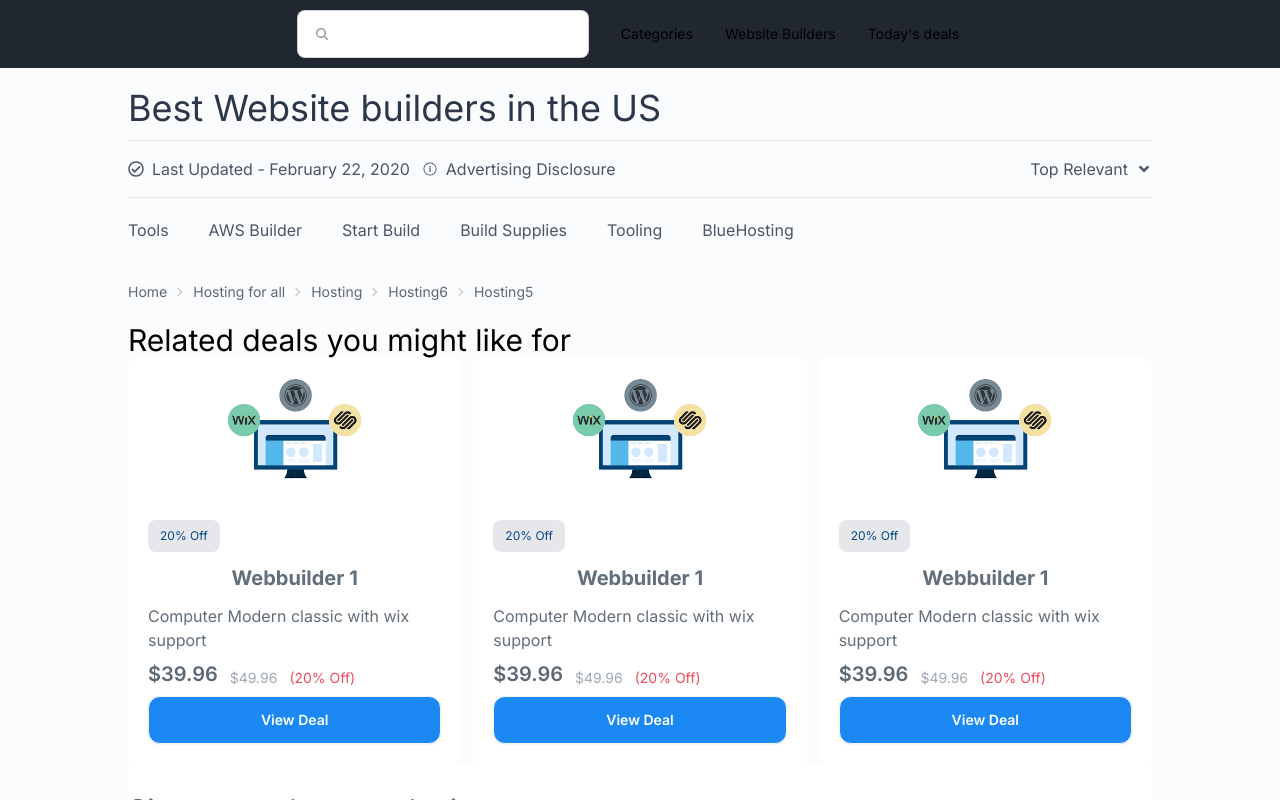
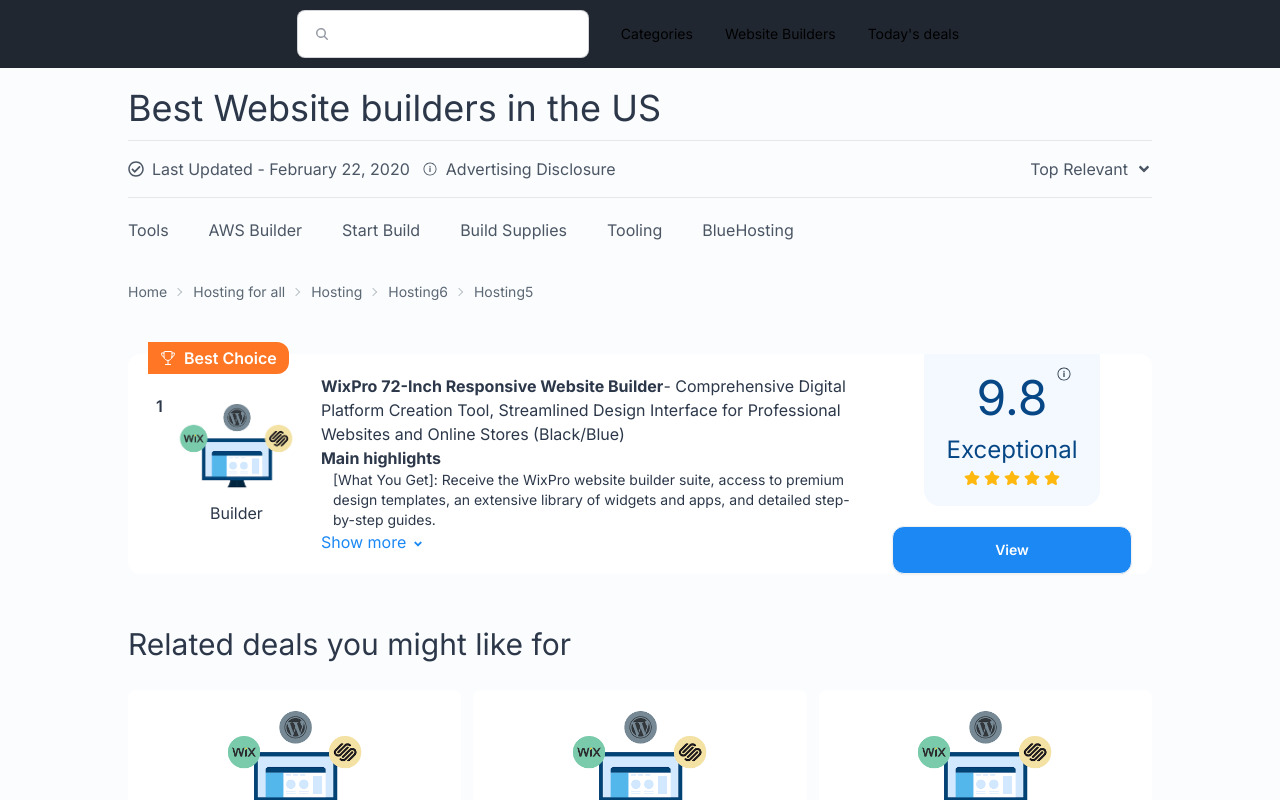
Before and after one commit to moazzemhossainnahid/webbuilder-client, a Next.js app: page / in a window 1280 px wide. Shown: the top 800 px of the page. Built offline with nearby package versions, Linux system fonts and the light colour scheme.

Commit message:
add main card

```diff
--- a/src/components/common/MainCardSec/MainCardSec.tsx
+++ b/src/components/common/MainCardSec/MainCardSec.tsx
@@ -1,9 +1,10 @@
 import React from 'react';
+import HomeCard from '../UI/Cards/HomeCard/HomeCard';
 
 const MainCardSec: React.FC = () => {
     return (
-        <div>
-
+        <div className='w-full md:w-4/5 mx-auto py-5'>
+            <HomeCard />
         </div>
     );
 };
--- a/src/components/common/RelatedCardsSec/RelatedCardsSec.tsx
+++ b/src/components/common/RelatedCardsSec/RelatedCardsSec.tsx
@@ -3,8 +3,8 @@
 
 const RelatedCardsSec: React.FC = () => {
     return (
-        <div className='w-full md:w-4/5 mx-auto'>
-            <h2 className="text-2xl md:text-3xl">Related deals you might like for</h2>
+        <div className='w-full md:w-4/5 mx-auto py-5'>
+            <h2 className="text-2xl md:text-3xl text-[#2C384A] pb-7">Related deals you might like for</h2>
             <div className="flex flex-col md:flex-row justify-between items-center gap-3">
                 <RelatedCard
                     imageSrc="/img_1.png"
--- a/src/components/common/UI/Cards/HomeCard/HomeCard.tsx
+++ b/src/components/common/UI/Cards/HomeCard/HomeCard.tsx
@@ -1,9 +1,48 @@
+import Image from 'next/image';
 import React from 'react';
+import { FaAngleDown, FaStar } from 'react-icons/fa';
+import { IoIosInformationCircleOutline } from 'react-icons/io';
+import { IoTrophyOutline } from 'react-icons/io5';
 
-const HomeCard:React.FC = () => {
+const HomeCard: React.FC = () => {
     return (
-        <div>
+        <div className="w-full py-3">
+            <div className='w-full mx-auto px-5 bg-white rounded-xl'>
+                <div className="w-full flex flex-col md:flex-row gap-3 justify-between items-center relative text-[#2C384A]">
+                    <div className="absolute -top-3 left-0">
+                        <h3 className="rounded-r-xl font-semibold flex items-center justify-center gap-2 px-3 py-1 text-white bg-[#FF7724]"><IoTrophyOutline /> Best Choice</h3>
+                    </div>
+                    <div className="absolute top-10 left-2">
+                        <h3 className="w-7 h-7 rounded-full font-semibold">1</h3>
+                    </div>
+                    <div className="md:pl-7">
+                        <Image className='mx-auto' width={300} height={100} src="/img_1.png" alt="img1.png" />
+                        <h3 className="pt-3 text-center">Builder</h3>
+                    </div>
+                    <div className="text-left px-3">
+                        <h3 className=""> <strong>WixPro 72-Inch Responsive Website Builder</strong>- Comprehensive Digital Platform Creation Tool, Streamlined Design Interface for Professional Websites and Online Stores (Black/Blue) </h3>
+                        <h3 className="font-bold">Main highlights</h3>
+                        <p className="pl-3 text-sm">[What You Get]: Receive the WixPro website builder suite, access to premium design templates, an extensive library of widgets and apps, and detailed step-by-step guides.</p>
+                        <h6 className="text-[#1B88F4] flex justify-start items-center gap-1">Show more <FaAngleDown className='pt-1' /></h6>
+                    </div>
+                    <div className="flex flex-col gap-5">
+                        <div className="bg-[#F3F9FF] md:w-44 mx-auto text-center rounded-b-2xl p-5 relative">
+                            <IoIosInformationCircleOutline className='absolute top-3 right-7' />
+                            <h1 className="text-[#074786] text-5xl">9.8</h1>
+                            <h3 className="text-2xl text-[#074786] pt-3">Exceptional</h3>
+                            <div className="w-full flex gap-1 items-center justify-center pt-1">
+                                <FaStar className='text-[#FFB80F]' />
+                                <FaStar className='text-[#FFB80F]' />
+                                <FaStar className='text-[#FFB80F]' />
+                                <FaStar className='text-[#FFB80F]' />
+                                <FaStar className='text-[#FFB80F]' />
+                            </div>
+                        </div>
+                        <button className='w-full md:w-60 btn bg-[#1B88F4] text-white rounded-xl md:px-10'>View</button>
+                    </div>
+                </div>
 
+            </div>
         </div>
     );
 };
```
